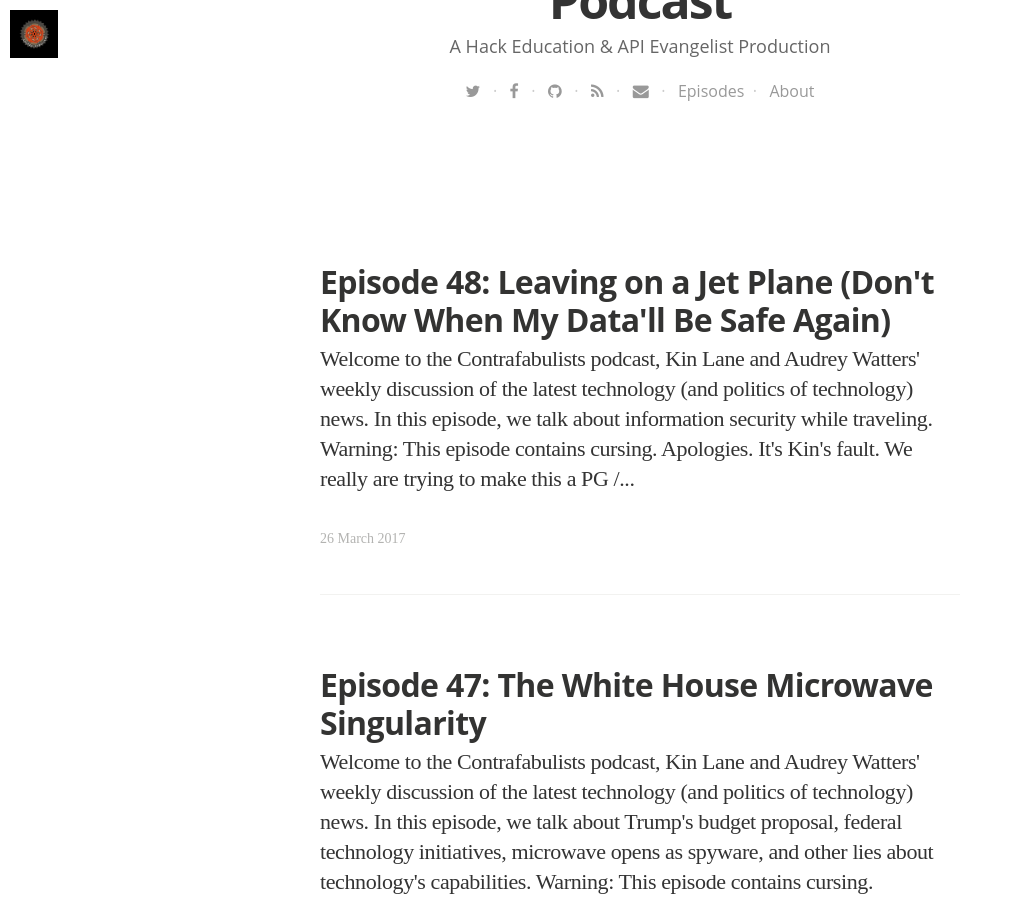
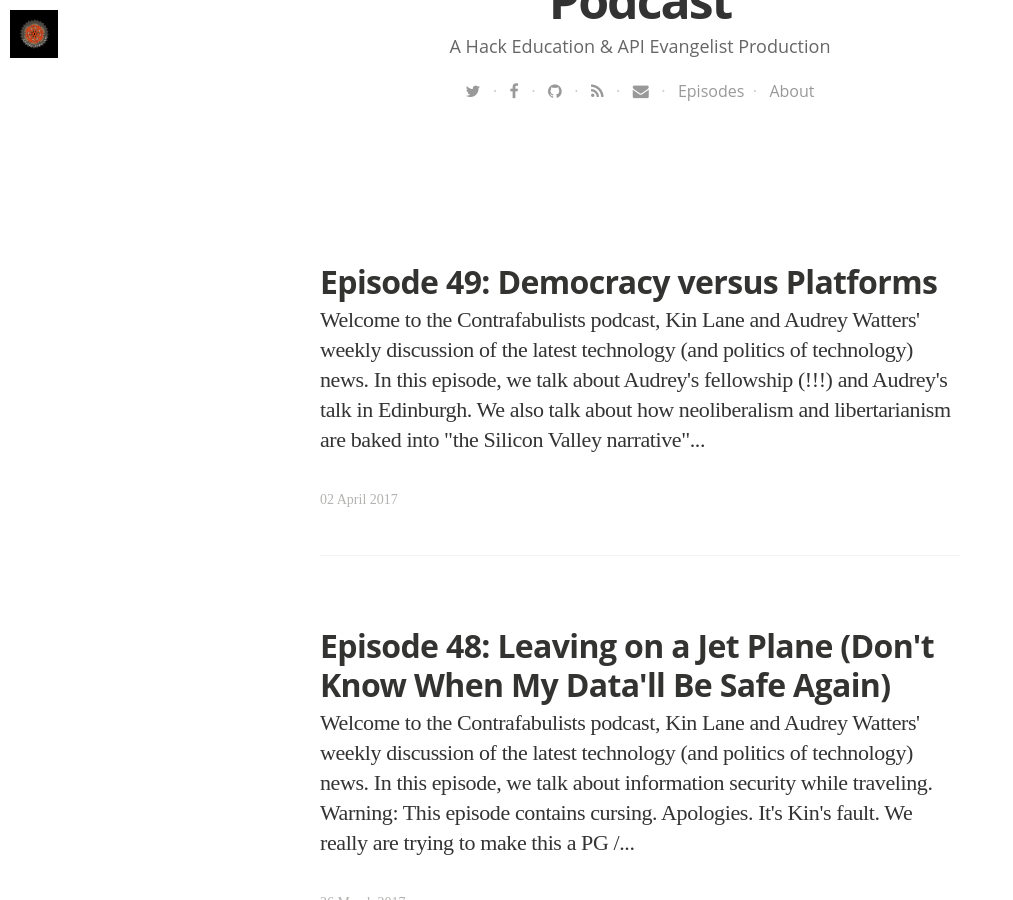
Before and after one commit to Contrafabulists/podcast, a Jekyll site: the page built from blog/index.html, in a window 1280 px wide and 900 px high, scrolled down 609 px. Shown: the whole window, without its empty margins (0-1013 px from the left). Built offline with Jekyll 4.4.1, drawn with Linux system fonts in a browser that asks for light colours; nearby versions of some CDN libraries; some web fonts are replaced; the list of posts is cut into pages by our own code; some of the changed text lies outside the part shown.

Commit message:
new episode

```diff
--- a/_data/podcasts.yaml
+++ b/_data/podcasts.yaml
@@ -712,3 +712,17 @@
   tags:
   - Technology
   - Politics
+- title: "Contrafabulists Episode 49"
+  summary: "In this episode, we talk about democracy versus platforms."
+  description: "In this episode, we talk about democracy versus platforms."
+  subtitle: "Tech, Scrutinized"
+  image: /assets/images/cog-big.png
+  audio_file: http://s3.amazonaws.com/contrafabulists/2017-04-02-episode-49.mp3
+  audio_length: 55317651
+  sound_cloud: https://soundcloud.com/contrafabulists/episode-49
+  duration: '0:38:25'
+  publish_date: "2017-04-02 09:00:00"
+  url: 2017/04/02/episode-49
+  tags:
+  - Technology
+  - Politics
--- /dev/null
+++ b/_posts/2017-04-02-episode-49.html
@@ -0,0 +1,25 @@
+---
+layout: post
+title: "Episode 49: Democracy versus Platforms"
+date: 2017-04-02 08:35:00 +0000
+image: https://s3.amazonaws.com/contrafabulists/2017-04-02-edinburgh.jpg
+imagecredits: https://www.flickr.com/photos/cogdog/10679720556
+---
+<p>Welcome to the Contrafabulists podcast, <a href="http://kinlane.com">Kin Lane</a> and <a href="http://audreywatters.com">Audrey Watters</a>' weekly discussion of the latest technology (and politics of technology) news.</p>
+
+<p>In this episode, we talk about Audrey's fellowship (!!!) and Audrey's talk in Edinburgh. We also talk about how neoliberalism and libertarianism are baked into "the Silicon Valley narrative" and into the Trump Administration's agenda.</p>
+
+<p>
+<iframe width="100%" height="166" scrolling="no" frameborder="no" src="https://w.soundcloud.com/player/?url=https%3A//api.soundcloud.com/tracks/315741818&amp;color=ff5500&amp;auto_play=false&amp;hide_related=false&amp;show_comments=true&amp;show_user=true&amp;show_reposts=false"></iframe>
+</p>
+
+<p>Warning: This episode contains cursing. Apologies. It's Kin's fault. We really are trying to make this a PG / PG-13 podcast.</p>
+
+<p>Here are the stories we referenced:</p>
+
+<ul>
+<li>"<a href="http://hackeducation.com/2017/03/30/driverless">Driverless Ed-Tech: The History of the Future of Automation in Education</a>" by Audrey</li>
+<li>"<a href="https://www.washingtonpost.com/politics/trump-taps-kushner-to-lead-a-swat-team-to-fix-government-with-business-ideas/2017/03/26/9714a8b6-1254-11e7-ada0-1489b735b3a3_story.html">Trump taps Kushner to lead a SWAT team to fix government with business ideas</a>" via The Washington Post</li>
+</ul>
+
+<p>Feedback is welcome. (You should <a href="mailto:kinlane@gmail.com">email Kin</a> with it though, not Audrey.)</p>
--- a/index.html
+++ b/index.html
@@ -8,7 +8,7 @@ layout: default
 
 <p><strong>To Subscribe</strong>: You can subscribe to the podcast via iTunes, Stitcher, or <a href="https://soundcloud.com/contrafabulists">Soundcloud</a> (or via any other app that supports <a href="http://podcast.contrafabulists.com/feed.xml">RSS</a>). The <a href="http://podcast.contrafabulists.com/blog/">show notes</a> can be found <a href="http://podcast.contrafabulists.com/blog/">on this blog</a> and can also be subscribed to <a href="http://podcast.contrafabulists.com/blog.xml">via RSS</a>. These are all included as part of <a href="http://hackeducation.us5.list-manage1.com/subscribe?u=0ab07657df870af8eb101b4e5&id=c0e1f570cf">the weekly Contrafabulists Newsletter</a>.</p>
 
-<p><strong>Latest Episode: <a href="http://podcast.contrafabulists.com/2017/03/26/episode-48">48</a></strong>
+<p><strong>Latest Episode: <a href="http://podcast.contrafabulists.com/2017/04/02/episode-49">49</a></strong>
 
 <p><strong>Latest Underground History: <a href="http://podcast.contrafabulists.com/2017/02/15/underground-doomsday-clock">Volume 3: The Doomsday Clock</a></strong></p>
 
```
